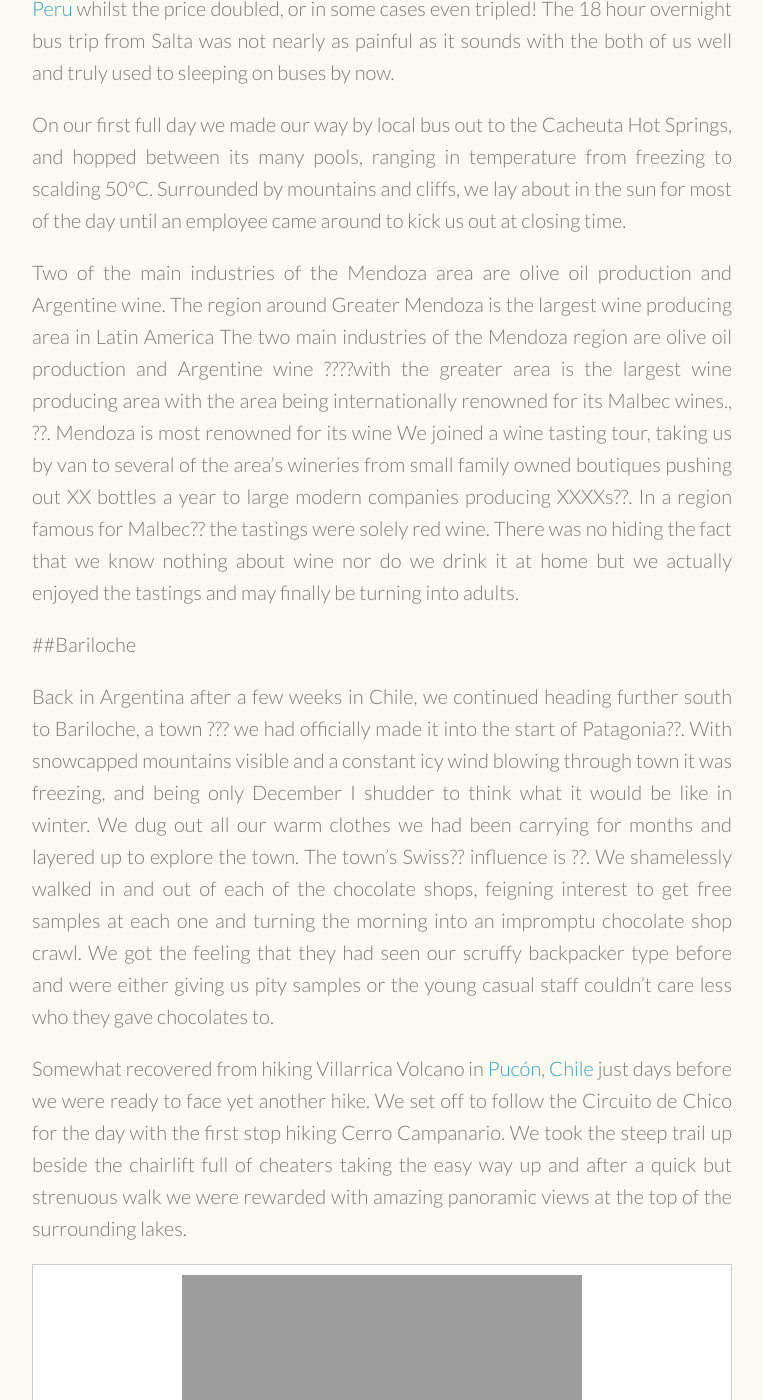
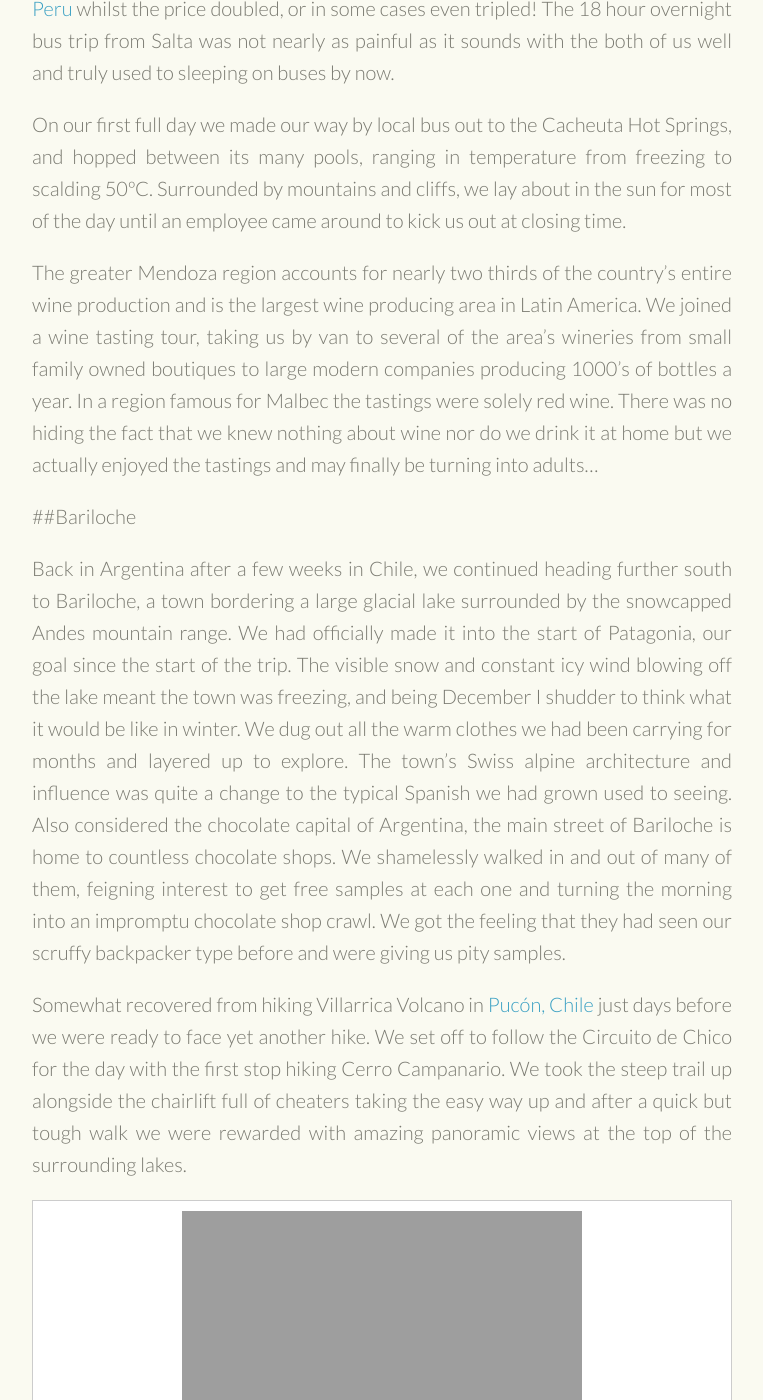
Before and after one commit to danielbowden/danielbowden.github.io, a Jekyll site: the page built from travel/_posts/2016-01-08-argentina.md, in a window 1280 px wide and 1400 px high, scrolled down 3273 px. Shown: the whole window, without its empty margins (258-1021 px from the left). Built offline with Jekyll 4.4.1, drawn with Linux system fonts in a browser that asks for light colours; comment, search, counter and statistics services are not loaded; some of the changed text lies outside the part shown.

Commit message:
Completing missing info

```diff
--- a/travel/_posts/2016-01-08-argentina.md
+++ b/travel/_posts/2016-01-08-argentina.md
@@ -37,17 +37,15 @@
 
 On our first full day we made our way by local bus out to the Cacheuta Hot Springs, and hopped between its many pools, ranging in temperature from freezing to scalding 50ºC. Surrounded by mountains and cliffs, we lay about in the sun for most of the day until an employee came around to kick us out at closing time.
 
-
-Two of the main industries of the Mendoza area are olive oil production and Argentine wine. The region around Greater Mendoza is the largest wine producing area in Latin America
-The two main industries of the Mendoza region are olive oil production and Argentine wine ????with the greater area is the largest wine producing area  with the area being internationally renowned for its Malbec wines., ??. Mendoza is most renowned for its wine
-We joined a wine tasting tour, taking us by van to several of the area's wineries from small family owned boutiques pushing out XX bottles a year to large modern companies producing XXXXs??. In a region famous for Malbec?? the tastings were solely red wine. There was no hiding the fact that we know nothing about wine nor do we drink it at home but we actually enjoyed the tastings and may finally be turning into adults.
+The greater Mendoza region accounts for nearly two thirds of the country's entire wine production and is the largest wine producing area in Latin America.
+We joined a wine tasting tour, taking us by van to several of the area's wineries from small family owned boutiques to large modern companies producing 1000's of bottles a year. In a region famous for Malbec the tastings were solely red wine. There was no hiding the fact that we knew nothing about wine nor do we drink it at home but we actually enjoyed the tastings and may finally be turning into adults...
 
 ##Bariloche
 
-Back in Argentina after a few weeks in Chile, we continued heading further south to Bariloche, a town ??? we had officially made it into the start of Patagonia??. With snowcapped mountains visible and a constant icy wind blowing through town it was freezing, and being only December I shudder to think what it would be like in winter. We dug out all our warm clothes we had been carrying for months and layered up to explore the town.
-The town's Swiss?? influence is ??. We shamelessly walked in and out of each of the chocolate shops, feigning interest to get free samples at each one and turning the morning into an impromptu chocolate shop crawl. We got the feeling that they had seen our scruffy backpacker type before and were either giving us pity samples or the young casual staff couldn't care less who they gave chocolates to.
+Back in Argentina after a few weeks in Chile, we continued heading further south to Bariloche, a town bordering a large glacial lake surrounded by the snowcapped Andes mountain range. We had officially made it into the start of Patagonia, our goal since the start of the trip. The visible snow and constant icy wind blowing off the lake meant the town was freezing, and being December I shudder to think what it would be like in winter. We dug out all the warm clothes we had been carrying for months and layered up to explore.
+The town's Swiss alpine architecture and influence was quite a change to the typical Spanish we had grown used to seeing. Also considered the chocolate capital of Argentina, the main street of Bariloche is home to countless chocolate shops. We shamelessly walked in and out of many of them, feigning interest to get free samples at each one and turning the morning into an impromptu chocolate shop crawl. We got the feeling that they had seen our scruffy backpacker type before and were giving us pity samples.
 
-Somewhat recovered from hiking Villarrica Volcano in [Pucón, Chile](/travel/2015/12/29/chile) just days before we were ready to face yet another hike. We set off to follow the Circuito de Chico for the day with the first stop hiking Cerro Campanario. We took the steep trail up beside the chairlift full of cheaters taking the easy way up and after a quick but strenuous walk we were rewarded with amazing panoramic views at the top of the surrounding lakes.
+Somewhat recovered from hiking Villarrica Volcano in [Pucón, Chile](/travel/2015/12/29/chile) just days before we were ready to face yet another hike. We set off to follow the Circuito de Chico for the day with the first stop hiking Cerro Campanario. We took the steep trail up alongside the chairlift full of cheaters taking the easy way up and after a quick but tough walk we were rewarded with amazing panoramic views at the top of the surrounding lakes.
 
 {% include image.html img="images/travel/imageName.jpg" title="The view from Cerro Campanario" %}
 
@@ -57,7 +55,7 @@
 
 {% include image.html img="images/travel/imageName.jpg" title="Taking in the views" %}
 
-We walked several kilometres to the next viewpoint, ??, over a lake before continuing down the hill to the shore. Exhausted from walking all day we were ready to head back. Still close to 15km from town we gave up at the base of the next steep hill and hitch-hiked our way back to town.
+We walked several kilometres to the next viewpoint over a large, blue lake before continuing down the hill to the shore. At 4pm we were exhausted from walking all day we were ready to head back yet still close to 15km from town we gave up at the base of the next steep hill and hitch-hiked our way back to town.
 
 Other popular hike in Bariloche is to Refugio Frey. Starting at the base of Cerro Catedral ski resort the trail takes you into the National Park and through a wide variety of scenery, with forests, streams, lakes and towering peaks. The 24km round trip took around 4 hours each way and was relatively easy going apart from the final climb to the refuge built on the edge of the lake. The snowcapped peaks reflected in the water as we ate lunch in the sun on the shore sitting in some home made sun lounges and admiring the view.
 
@@ -65,7 +63,7 @@
 
 ##El Chaltén
 
-Getting this far down the continent the towns became few and far between. After a 22 hour bus ride to El Chaltén we were 1,400kms further south into Patagonia and worlds away from the hot, tropical beaches of Central America only five months earlier. The sunrise arrival into El Chaltén and its Parque Nacional Los Glaciers (Glaciers National Park) instantly validated?? our decision to aim for Patagonia as we were rewarded with this view.
+Getting this far down the continent the towns became few and far between. After a 22 hour bus ride to El Chaltén we were 1,400kms further south into Patagonia and worlds away from the hot, tropical beaches of Central America only five months earlier. The sunrise arrival into El Chaltén and its Parque Nacional Los Glaciers (Glaciers National Park) instantly validated our decision to aim for Patagonia as we were rewarded with this view.
 
 {% include image.html img="images/travel/imageName.jpg" title="Entering Parque los Glaciers" %}
 
@@ -96,11 +94,11 @@
 
 ##Buenos Aires
 
-Buenos Aires is a large, modern city featuring many of the comforts and facilities of home. It is home to XXXXXX??? people and info??
+Buenos Aires is the capital and largest city of Argentina. The modern city features many of the comforts and facilities of home making it a top tourist destination and the most visited city in all of South America. Quality of life is ranked one of the best in Latin America and the per capita income is among the highest in the region. As a result many young people speak English, and their interests are very similar to that of home in terms of fashion, music, and technology.
 
-Sticking to our plan of making it to Buenos Aires for New Year, we flew up from Rio Gallegos??, Patagonian Chile the day before New Years Eve and had managed to secure accommodation in one of the bigger party hostels for the first four days to make the most of the celebrations. The first thing we noticed was the heat, we had become conditioned to the snowy, cold weather of Patagonia and found it difficult to adjust again to the hot and humid 40ºC ?? heat.
+Sticking to our plan of making it to Buenos Aires for New Year, we flew up from Río Gallegos, Patagonia the day before New Years Eve and had managed to secure accommodation in one of the bigger party hostels for the first four days to make the most of the celebrations. The first thing we noticed was the heat, we had become conditioned to the snowy, cold weather of Patagonia and found it difficult to adjust again to the hot and humid 40ºC heat of Buenos Aires.
 
-On the first full day we joined a hostel walking tour of the La Boca area, info, streets, colourful buildings?? It was a good opportunity to meet some people before the nights partying and we made friends with Nam from Texas and Stephen?? who funnily enough lived about 1/2 hour from us in Sydney. We were led into Boca Juniors stadium, home of ?? and some world famous names such as ??. The stadium can hold 50,000 people and is said to be one of the best places in the world to watch soccer because the fans are so passionate.
+On the first full day we joined a hostel walking tour of the La Boca area, full of colourful houses and tango performances right on the street. It was a good opportunity to meet some people before the nights partying and we made friends with Nam from Texas and Stephen who funnily enough lived about 1/2 hour from us in Sydney. We were led into La Bombonera stadium, home of professional football team, Boca Juniors, and some world famous names such as Diego Maradona. The stadium can hold 50,000 people and is said to be one of the best places in the world to watch soccer because the fans are so passionate.
 
 Argentina, and especially Buenos Aires, is known for its late nightlife. It is not uncommon to see even families with young children enjoying dinner in a restaurant at close to midnight on a weeknight. New Years Eve was of course no different and the party started at the hostel at around 10pm where we were fortunate to find the bar packed with many people to celebrate with. Lewis, a friend we had made back in the Amazon Jungle in Bolivia, happened to be staying at the same hostel and had a group of friends with him. Just as been the case throughout our whole trip, we also ran into several other people we had met along the way down South America. With the hostel party finishing at 2am, and already well past Lauren's bedtime, they had organised buses to transport the hundreds of people to a huge oceanfront nightclub that spanned across indoor and outdoor stages and dance floors. We drank and danced along with thousands of locals until the sun came up and we decided it was time to leave at 7am.
 
```
